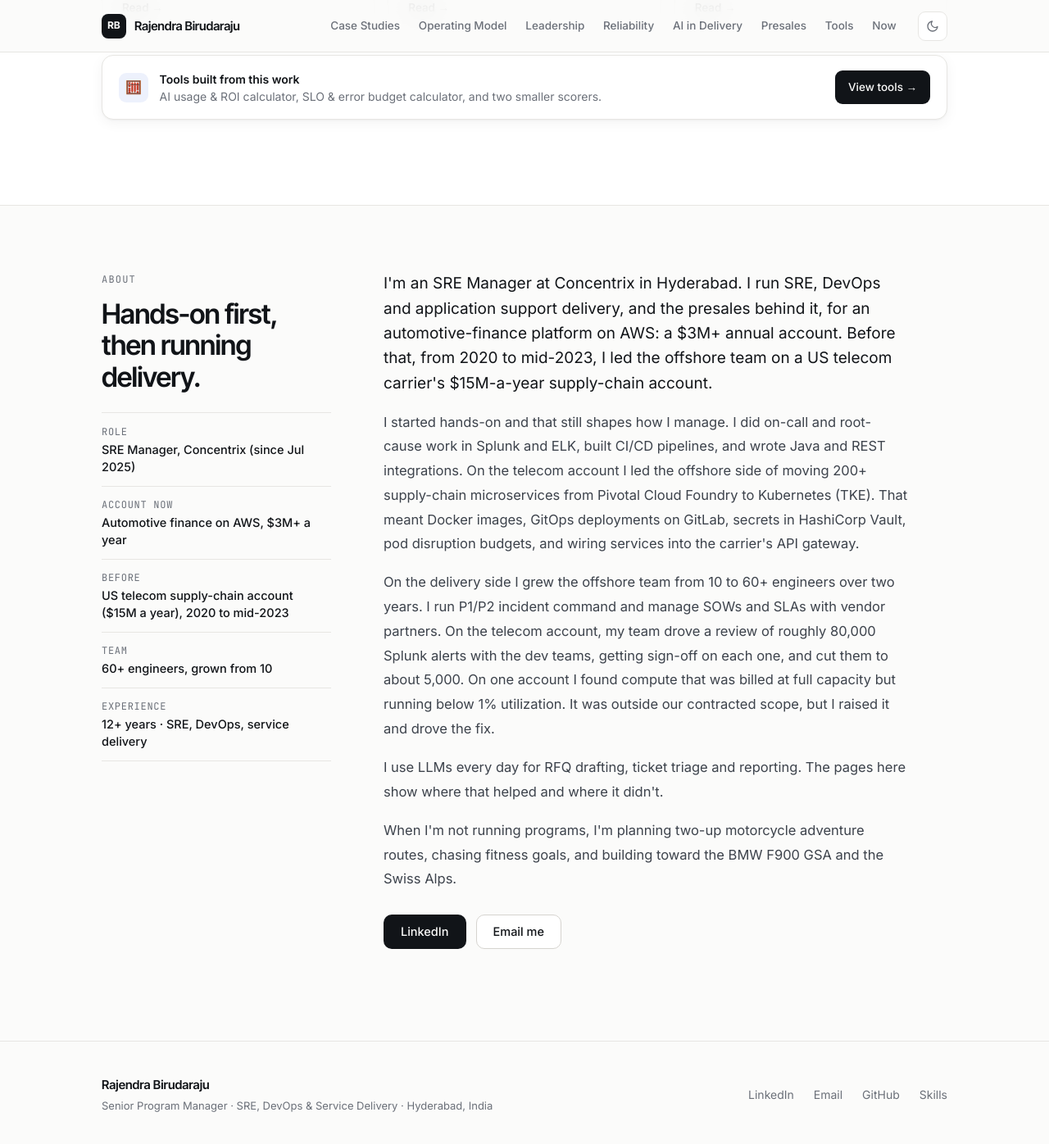
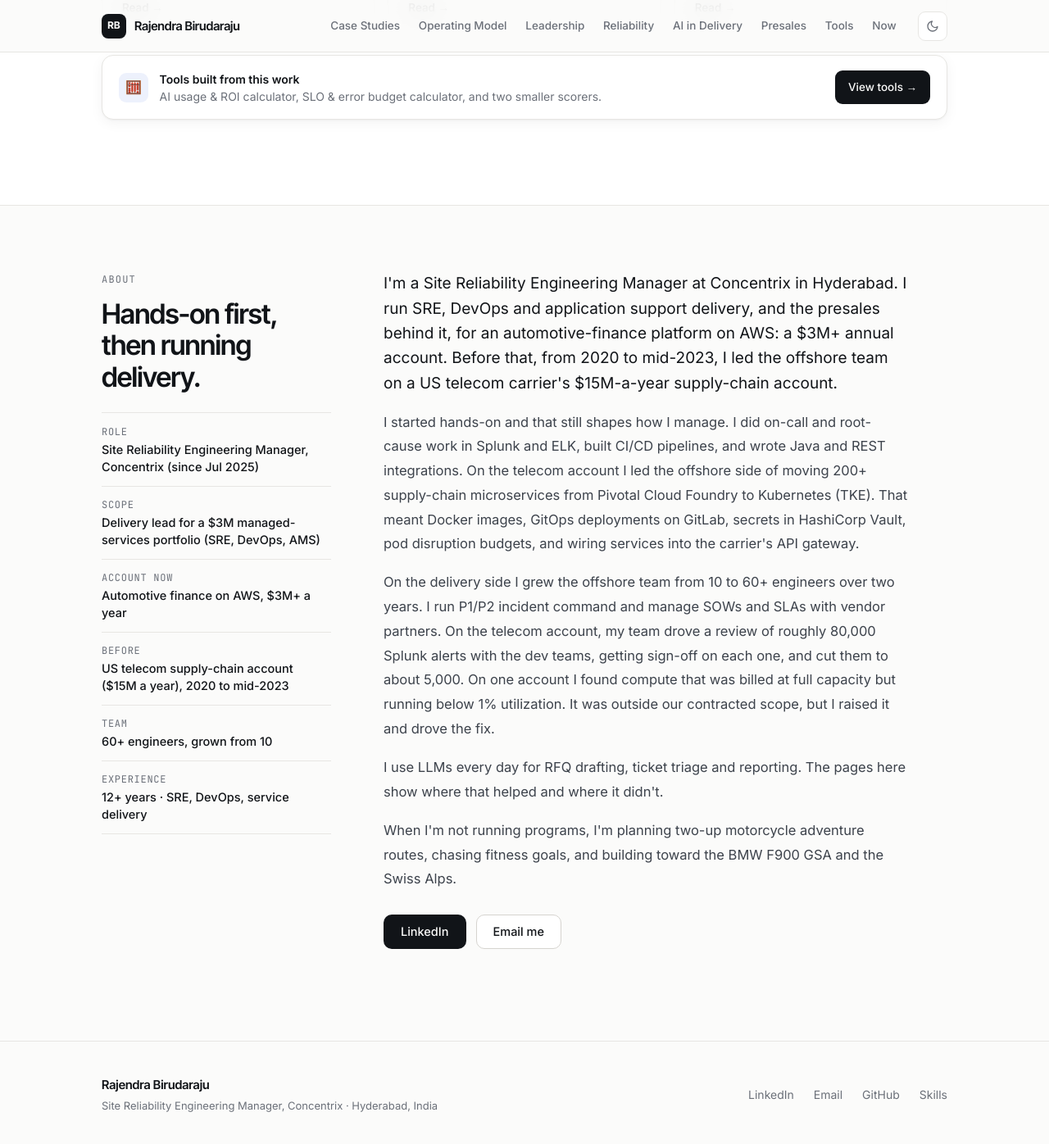
Before and after one commit to devcoderbyte/devcoderbyte.github.io, a Jekyll site: the page built from index.md, in a window 1280 px wide and 1400 px high, scrolled down 3068 px. Shown: the top 1396 px of the window at 82% size. Built offline with Jekyll 4.4.1, drawn with Linux system fonts in a browser that asks for light colours; some of the changed text lies outside the part shown.

Commit message:
Use the job title Site Reliability Engineering Manager, Concentrix site-wide
Replaces 'Senior Program Manager' and the short 'SRE Manager' in the page
titles, meta description, JSON-LD (jobTitle + worksFor), header eyebrow,
hero card, About facts, footer, Now page and README. Adds the scope line
'Delivery lead for a $3M managed-services portfolio (SRE, DevOps, AMS)'
where there is room for a subtitle.

Co-Authored-By: Claude Opus 5.5 <noreply@anthropic.com>
Claude-Session: https://claude.ai/code/session_01SWoNcxmVzxptTYDhJmpPW5

```diff
--- a/_config.yml
+++ b/_config.yml
@@ -1,5 +1,5 @@
 title: Rajendra Birudaraju
-description: "Senior Program Manager · SRE, DevOps & Service Delivery — evidence for delivery and SRE manager roles from 12+ years of enterprise practice"
+description: "Site Reliability Engineering Manager, Concentrix. Delivery lead for a $3M managed-services portfolio (SRE, DevOps, AMS). Evidence for delivery and SRE manager roles from 12+ years of enterprise practice."
 author: Rajendra Birudaraju
 email: birudarajurajendra@gmail.com
 # GoatCounter site code (privacy-friendly analytics, no cookies). Empty = analytics off.
--- a/_layouts/default.html
+++ b/_layouts/default.html
@@ -3,7 +3,7 @@
 <head>
   <meta charset="UTF-8">
   <meta name="viewport" content="width=device-width, initial-scale=1.0">
-  <title>{% if page.title %}{{ page.title }} — Rajendra Birudaraju{% else %}Rajendra Birudaraju — Senior Program Manager · SRE, DevOps & Service Delivery{% endif %}</title>
+  <title>{% if page.title %}{{ page.title }} — Rajendra Birudaraju{% else %}Rajendra Birudaraju — Site Reliability Engineering Manager, Concentrix{% endif %}</title>
   <meta name="description" content="{% if page.description %}{{ page.description }}{% elsif page.excerpt %}{{ page.excerpt | strip_html | strip_newlines | truncate: 160 }}{% else %}{{ site.description }}{% endif %}">
   <meta name="author" content="{{ site.author }}">
   <meta name="robots" content="index, follow">
@@ -19,7 +19,7 @@
   <meta name="twitter:card" content="summary_large_image">
   <meta name="twitter:title" content="{% if page.title %}{{ page.title }}{% else %}Rajendra Birudaraju{% endif %}">
   <meta name="twitter:description" content="{% if page.description %}{{ page.description }}{% else %}{{ site.description }}{% endif %}">
-  <script type="application/ld+json">{"@context":"https://schema.org","@graph":[{"@type":"Person","@id":"{{ site.url }}/#person","name":"Rajendra Birudaraju","jobTitle":"SRE Manager","description":"Senior Program Manager · SRE, DevOps & Service Delivery. SRE Manager with 12+ years across SRE, DevOps and service delivery.","url":"{{ site.url }}","email":"birudarajurajendra@gmail.com","address":{"@type":"PostalAddress","addressLocality":"Hyderabad","addressCountry":"IN"},"sameAs":["https://linkedin.com/in/rajendrabirudaraju","https://github.com/devcoderbyte"],"knowsAbout":["Program Management","Presales","SRE","DevOps","Kubernetes","Cloud Migration","Splunk","AWS","AI in Enterprise Delivery","Delivery Governance"]},{"@type":"WebSite","@id":"{{ site.url }}/#website","url":"{{ site.url }}","name":"Rajendra Birudaraju","description":"{{ site.description }}","author":{"@id":"{{ site.url }}/#person"}}]}</script>
+  <script type="application/ld+json">{"@context":"https://schema.org","@graph":[{"@type":"Person","@id":"{{ site.url }}/#person","name":"Rajendra Birudaraju","jobTitle":"Site Reliability Engineering Manager","worksFor":{"@type":"Organization","name":"Concentrix"},"description":"Site Reliability Engineering Manager, Concentrix. Delivery lead for a $3M managed-services portfolio (SRE, DevOps, AMS). 12+ years across SRE, DevOps and service delivery.","url":"{{ site.url }}","email":"birudarajurajendra@gmail.com","address":{"@type":"PostalAddress","addressLocality":"Hyderabad","addressCountry":"IN"},"sameAs":["https://linkedin.com/in/rajendrabirudaraju","https://github.com/devcoderbyte"],"knowsAbout":["Program Management","Presales","SRE","DevOps","Kubernetes","Cloud Migration","Splunk","AWS","AI in Enterprise Delivery","Delivery Governance"]},{"@type":"WebSite","@id":"{{ site.url }}/#website","url":"{{ site.url }}","name":"Rajendra Birudaraju","description":"{{ site.description }}","author":{"@id":"{{ site.url }}/#person"}}]}</script>
   <link rel="preconnect" href="https://fonts.googleapis.com">
   <link rel="preconnect" href="https://fonts.gstatic.com" crossorigin>
   <link rel="preload" as="style" href="https://fonts.googleapis.com/css2?family=Inter:wght@400;500;600&family=Inter+Tight:wght@500;600;700&family=JetBrains+Mono:wght@400;500&display=swap">
@@ -361,7 +361,7 @@ img{max-width:100%;display:block}
   <div class="container">
     <div class="footer-left">
       <span class="footer-name">Rajendra Birudaraju</span>
-      <span class="footer-role">Senior Program Manager · SRE, DevOps & Service Delivery · Hyderabad, India</span>
+      <span class="footer-role">Site Reliability Engineering Manager, Concentrix · Hyderabad, India</span>
     </div>
     <div class="footer-right">
       <a href="https://linkedin.com/in/rajendrabirudaraju" target="_blank" rel="noopener" data-goatcounter-click="contact-linkedin-footer">LinkedIn</a>
--- a/index.md
+++ b/index.md
@@ -1,16 +1,16 @@
 ---
 layout: home
-title: Senior Program Manager Portfolio
-description: "Senior Program Manager · SRE, DevOps & Service Delivery. SRE Manager in Hyderabad with 12+ years. Evidence for delivery and SRE manager roles: account takeovers, a 200+ service migration, alert-noise cleanup, and a 10 → 60+ engineer team."
+title: "Site Reliability Engineering Manager, Concentrix"
+description: "Site Reliability Engineering Manager, Concentrix. Delivery lead for a $3M managed-services portfolio (SRE, DevOps, AMS). 12+ years, Hyderabad. Evidence for delivery and SRE manager roles: account takeovers, a 200+ service migration, alert-noise cleanup, and a 10 → 60+ engineer team."
 ---
 
 <section class="hero">
   <div class="container hero-grid">
     <div class="hero-text">
       <div class="hero-status">Open to Delivery Manager and SRE Manager roles · Hyderabad</div>
-      <div class="hero-eyebrow">Senior Program Manager · SRE, DevOps & Service Delivery</div>
+      <div class="hero-eyebrow">Site Reliability Engineering Manager, Concentrix<br>Delivery lead for a $3M managed-services portfolio (SRE, DevOps, AMS)</div>
       <h1>Service delivery,<br><em>made measurable.</em></h1>
-      <p class="hero-sub">I take over service delivery, make it measurable, and keep it reliable at scale. 12+ years, from on-call engineer to SRE Manager running a $3M+ a year SRE and support account with a 60+ engineer offshore team. Client CSAT 9+ for 24 consecutive months, peak 10.</p>
+      <p class="hero-sub">I take over service delivery, make it measurable, and keep it reliable at scale. 12+ years, from on-call engineer to Site Reliability Engineering Manager running a $3M+ a year SRE and support account with a 60+ engineer offshore team. Client CSAT 9+ for 24 consecutive months, peak 10.</p>
       <div class="hero-links">
         <a href="#evidence" class="btn btn-primary">See the evidence →</a>
         <a href="/case-studies/" class="btn-ghost">Case studies</a>
@@ -23,7 +23,7 @@ description: "Senior Program Manager · SRE, DevOps & Service Delivery. SRE Mana
       </picture>
       <div class="hero-id">
         <img src="/assets/img/rajendra-88.jpg" alt="Rajendra Birudaraju" width="44" height="44">
-        <div><strong>Rajendra Birudaraju</strong><span>SRE Manager · Hyderabad, India</span></div>
+        <div><strong>Rajendra Birudaraju</strong><span>Site Reliability Engineering Manager, Concentrix</span></div>
       </div>
     </div>
   </div>
@@ -117,7 +117,8 @@ description: "Senior Program Manager · SRE, DevOps & Service Delivery. SRE Mana
       <div class="section-label">About</div>
       <h2>Hands-on first, then running delivery.</h2>
       <ul class="facts">
-        <li><span class="k">Role</span><span class="v">SRE Manager, Concentrix (since Jul 2025)</span></li>
+        <li><span class="k">Role</span><span class="v">Site Reliability Engineering Manager, Concentrix (since Jul 2025)</span></li>
+        <li><span class="k">Scope</span><span class="v">Delivery lead for a $3M managed-services portfolio (SRE, DevOps, AMS)</span></li>
         <li><span class="k">Account now</span><span class="v">Automotive finance on AWS, $3M+ a year</span></li>
         <li><span class="k">Before</span><span class="v">US telecom supply-chain account ($15M a year), 2020 to mid-2023</span></li>
         <li><span class="k">Team</span><span class="v">60+ engineers, grown from 10</span></li>
@@ -125,7 +126,7 @@ description: "Senior Program Manager · SRE, DevOps & Service Delivery. SRE Mana
       </ul>
     </div>
     <div class="about-text">
-      <p>I'm an SRE Manager at Concentrix in Hyderabad. I run SRE, DevOps and application support delivery, and the presales behind it, for an automotive-finance platform on AWS: a $3M+ annual account. Before that, from 2020 to mid-2023, I led the offshore team on a US telecom carrier's $15M-a-year supply-chain account.</p>
+      <p>I'm a Site Reliability Engineering Manager at Concentrix in Hyderabad. I run SRE, DevOps and application support delivery, and the presales behind it, for an automotive-finance platform on AWS: a $3M+ annual account. Before that, from 2020 to mid-2023, I led the offshore team on a US telecom carrier's $15M-a-year supply-chain account.</p>
       <p>I started hands-on and that still shapes how I manage. I did on-call and root-cause work in Splunk and ELK, built CI/CD pipelines, and wrote Java and REST integrations. On the telecom account I led the offshore side of moving 200+ supply-chain microservices from Pivotal Cloud Foundry to Kubernetes (TKE). That meant Docker images, GitOps deployments on GitLab, secrets in HashiCorp Vault, pod disruption budgets, and wiring services into the carrier's API gateway.</p>
       <p>On the delivery side I grew the offshore team from 10 to 60+ engineers over two years. I run P1/P2 incident command and manage SOWs and SLAs with vendor partners. On the telecom account, my team drove a review of roughly 80,000 Splunk alerts with the dev teams, getting sign-off on each one, and cut them to about 5,000. On one account I found compute that was billed at full capacity but running below 1% utilization. It was outside our contracted scope, but I raised it and drove the fix.</p>
       <p>I use LLMs every day for RFQ drafting, ticket triage and reporting. The pages here show where that helped and where it didn't.</p>
```
Also changed, not shown: now.md (+1 -1 lines), README.md.
